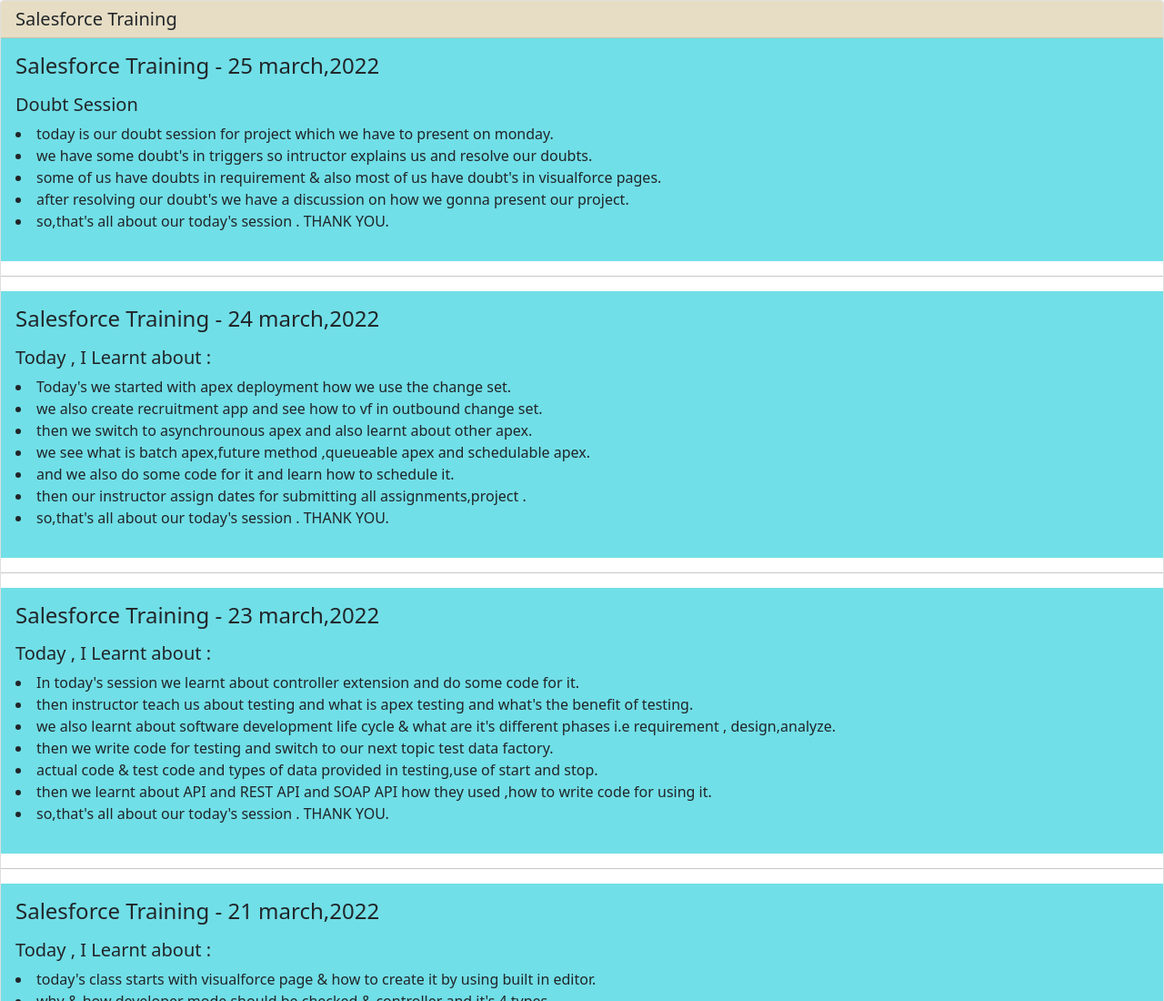
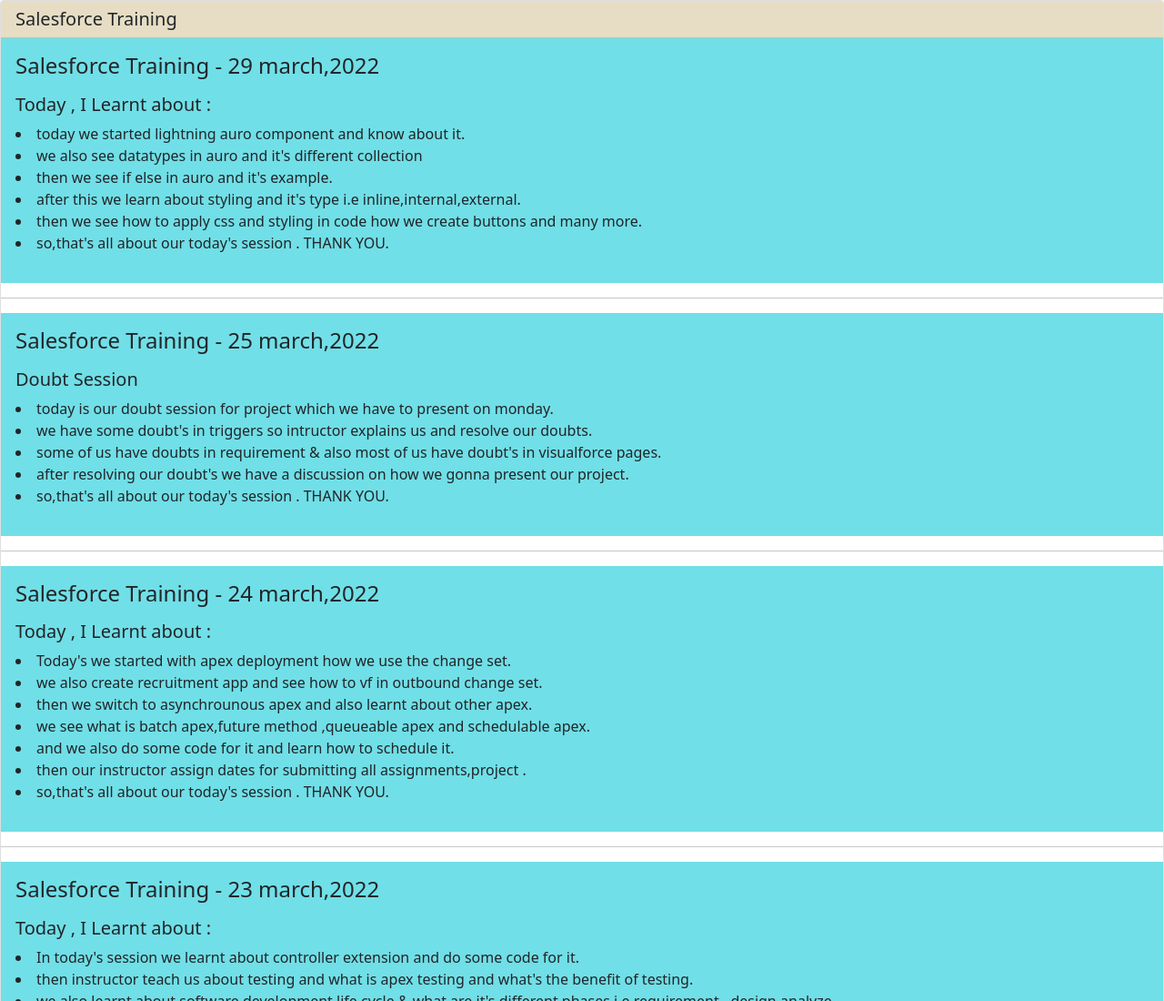
Before and after one commit to SaurabhSrivastava0/saurabhsrivastava0.github.io, a plain HTML site: page journal.html in a window 1280 px wide. Shown: the top 1100 px of the page at 91% size. Drawn offline with nearby package versions, Linux system fonts and the light colour scheme.

Commit message:
Add files via upload

```diff
--- a/journal.html
+++ b/journal.html
@@ -29,7 +29,27 @@
 <h5 class="card-header">Salesforce Training </h5>
 
 
+
 <div class="card-body">
+<h4 class="card-title">Salesforce Training - 29 march,2022</h4>
+<p class="card-text">
+  <h5>Today , I Learnt about :</h5>
+<li>today we started  lightning auro component and know about it.</li>
+<li>we also see datatypes in auro and it's different collection</li>
+<li>then we see if else in auro and it's example.</li>
+<li>after this we learn about styling and it's type i.e inline,internal,external.</li>
+<li>then we see how to apply css and styling in code how we create buttons and many more.</li>
+<li>so,that's all about our today's session . THANK YOU.</li>
+
+</p>
+<!-- <a href="employeedata.html" class="btn btn-success">Launch</a> -->
+</div>
+<hr />
+
+
+
+<div class="card-body">
+
 <h4 class="card-title">Salesforce Training - 25 march,2022</h4>
 <p class="card-text">
   <h5>Doubt Session</h5>
```
